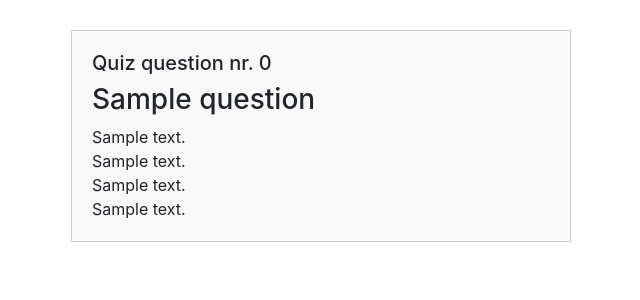
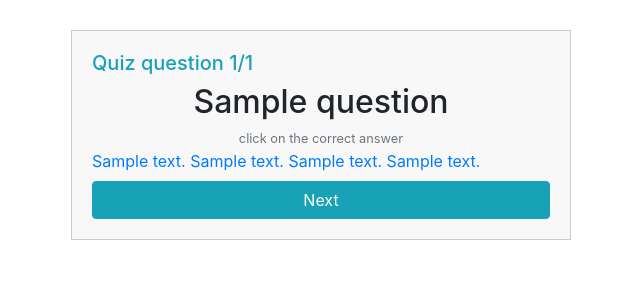
Before and after one commit to FrankN88/quiz-game, a Flask app: page /quiz?ans=1 in a window 1280 px wide. Shown: the part 48-348 px from the top of the page, without its empty margins (319-959 px from the left). Run offline with Flask 2, Linux system fonts and the light colour scheme; a database or web service that is not in the repository returns one stand-in record (values such as "Sample title"); some libraries are stand-ins or nearby versions.

Commit message:
Update quiz page for response

```diff
--- a/templates/quiz.html
+++ b/templates/quiz.html
@@ -2,13 +2,44 @@
 
     <form class="form_question" action="#" method="post">
 
-      <h5>Quiz question nr. {{session.get('quiz_question')}}</h5>
-      <h3>{{question.question}}</h3>
+      <h5 class="text-info">Quiz question {{session.get('quiz_question')+1}}/{{tot_question}}</h5>
+      <h2>{{question.question}}</h2>
 
-      <div class="answer">{{question.answer1}}</div>
-      <div class="answer">{{question.answer2}}</div>
-      <div class="answer">{{question.answer3}}</div>
-      <div class="answer">{{question.answer4}}</div>
+      <div class="small text-secondary text-center fst-italic mt-2">click on the correct answer</div>
+
+      <div class="answers {{response}}">
+
+        {% if answer == "1": %}
+          <a href="?ans=1" class="answer answer_select">{{question.answer1}}</a>
+        {% else: %}
+          <a href="?ans=1" class="answer">{{question.answer1}}</a>
+        {% endif %}
+
+        {% if answer == "2": %}
+          <a href="?ans=2" class="answer answer_select">{{question.answer2}}</a>
+        {% else: %}
+          <a href="?ans=2" class="answer">{{question.answer2}}</a>
+        {% endif %}
+
+        {% if answer == "3": %}
+          <a href="?ans=3" class="answer answer_select">{{question.answer3}}</a>
+        {% else: %}
+          <a href="?ans=3" class="answer">{{question.answer3}}</a>
+        {% endif %}
+
+        {% if answer == "4": %}
+          <a href="?ans=4" class="answer answer_select">{{question.answer4}}</a>
+        {% else: %}
+          <a href="?ans=4" class="answer">{{question.answer4}}</a>
+        {% endif %}
+
+      </div>
+
+      {% if response: %}
+        <a href="?next=1">
+          <button type="button" class="btn btn-info w-100 mt-2">Next</button>
+        </a>
+      {% endif %}
 
     </form>
 
```
